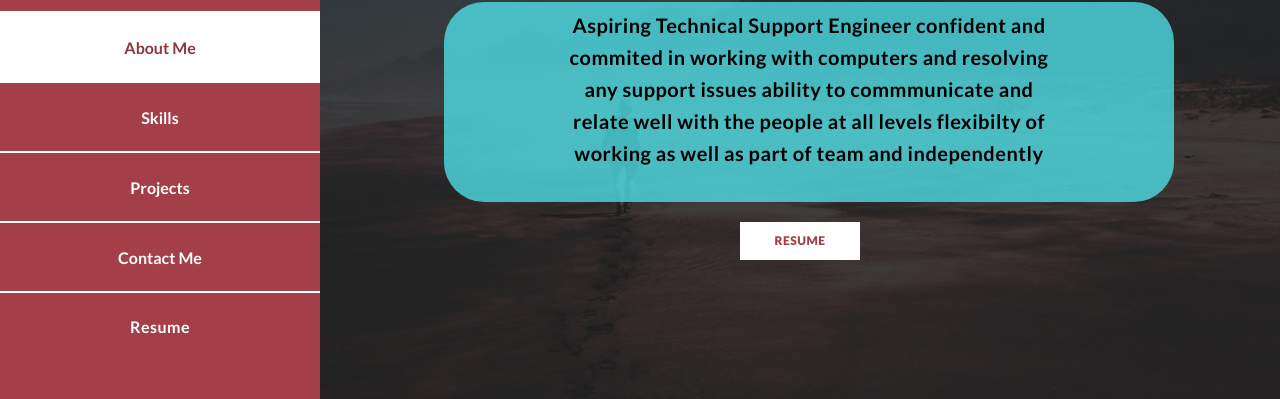
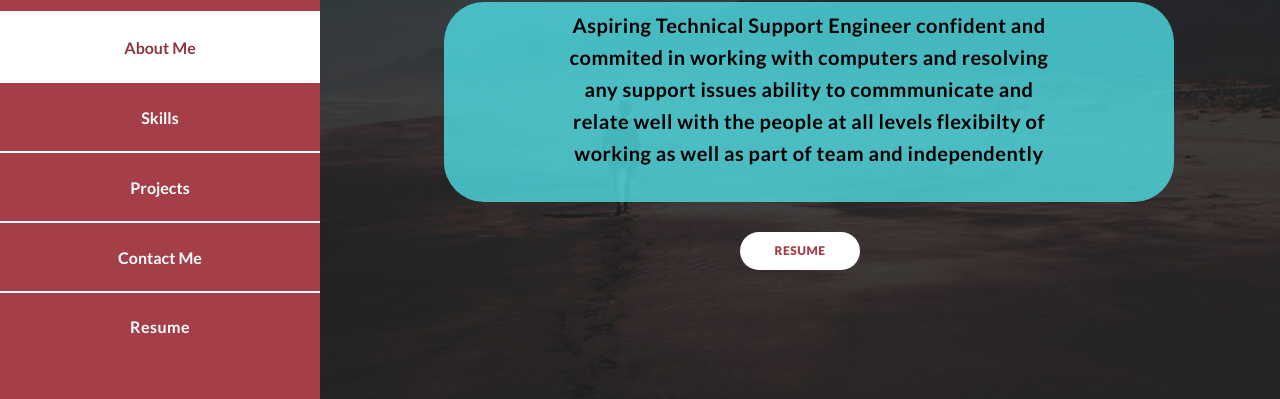
Before and after one commit to rohitsinghrajpoot/rohitsinghrajpoot.github.io, a plain HTML site: page index.html in a window 1280 px wide. Shown: the part 339-738 px from the top of the page. Drawn offline with Linux system fonts and the light colour scheme.

Commit message:
Update index.html

```diff
--- a/index.html
+++ b/index.html
@@ -99,8 +99,10 @@ https://templatemo.com/tm-531-reflux
                <h5 style="font-weight: 530;">relate well with the people at all levels flexibilty of </h5>
               <h5 style="font-weight: 530;">working as well as part of team and independently</h5><br>
 
-              </div><button href="https://drive.google.com/file/d/14j5vC9e8RQBBQUd5xUX7oZfS_i2QYEvp/view" style="margin-top: 20px; width: 120px;">Resume</button>
-            </button></div>
+              </div></button></div>
+            <a href="https://drive.google.com/file/d/14j5vC9e8RQBBQUd5xUX7oZfS_i2QYEvp/view?usp=share_link" target="_blank">
+                <button style="margin-top: 30px; width: 120px; border-radius: 20px;">Resume</button></a>
+
           </div>
           <!-- <div class="left-image-post">
             <div class="row">
```
